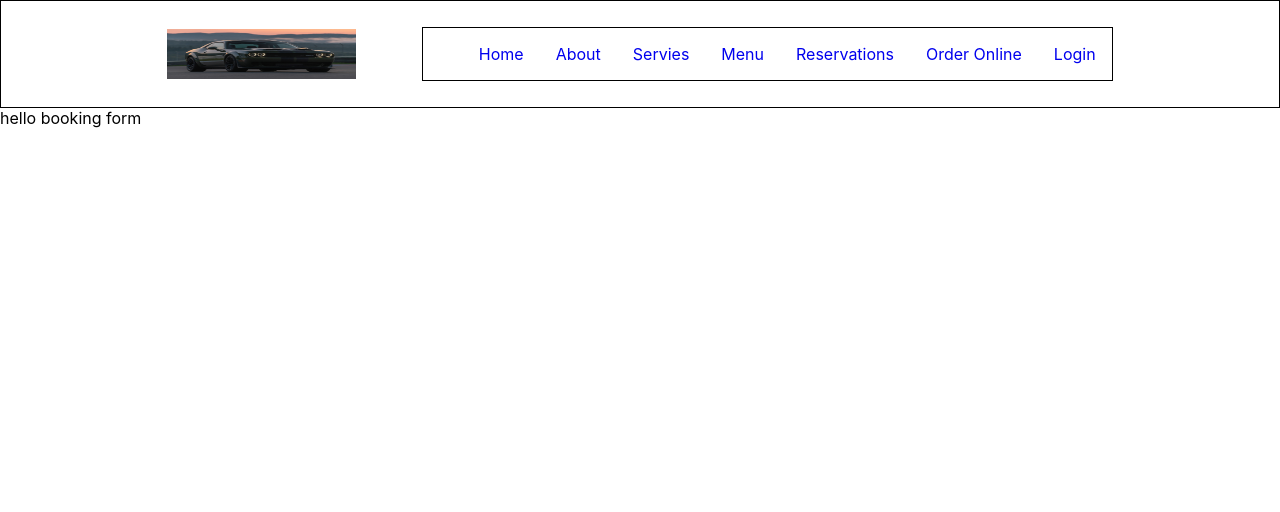
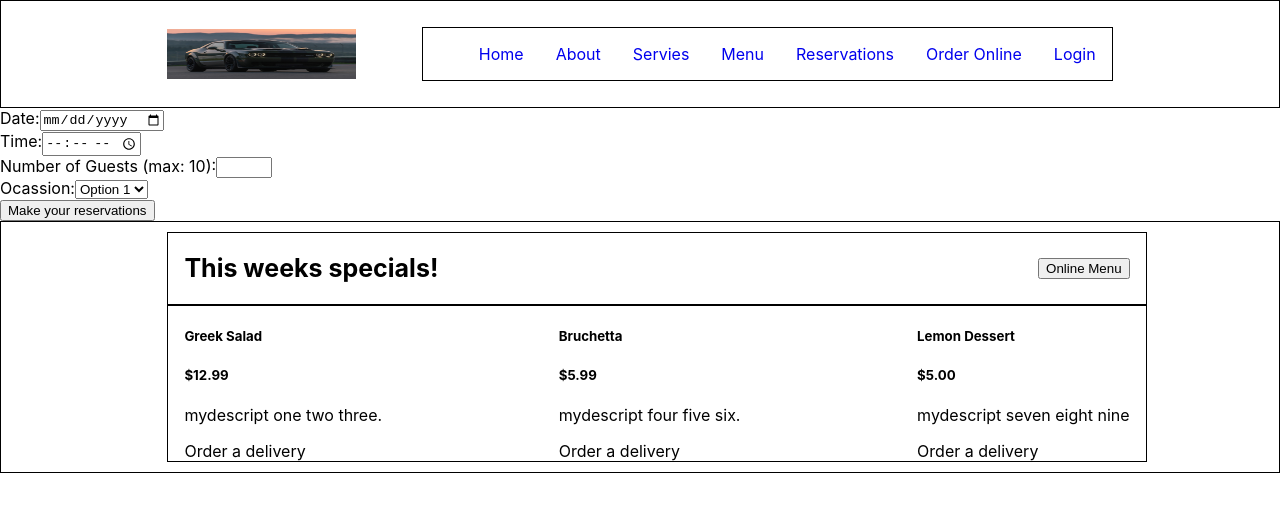
Before and after one commit to Kabir1112918/meta-frontend-capstone-project, a React (Create React App) app: page / in a window 1280 px wide. Shown: the top 512 px of the page. Built offline with nearby package versions, Linux system fonts and the light colour scheme.

Commit message:
Menu compoent and bookingform basic setup

```diff
--- a/src/App.css
+++ b/src/App.css
@@ -144,6 +144,38 @@ Footer h3 {
 
 }
 
+/* Menu Css */
+div.items {
+    width: 100%;
+    display: flex;
+    flex-wrap: nowrap;
+    justify-content: space-between;
+    align-items: center;
+    padding: 0 1em;
+    border: 1px solid black;
+
+}
+
+div.menu {
+    display: flex;
+    flex-direction: column;
+    flex-wrap: wrap;
+    justify-content: space-between;
+    align-items: center;
+    padding: 10px 13%;
+    border: 1px solid black;
+    /* box-sizing: border-box; */
+}
+
+div.week-special {
+    width: 100%;
+    display: flex;
+    flex-wrap: nowrap;
+    justify-content: space-between;
+    align-items: center;
+    padding: 0 1em;
+    border: 1px solid black;
+}
 @media only screen and (max-width: 800px) {
     .navbar{
         padding: 1%;
--- a/src/App.js
+++ b/src/App.js
@@ -4,6 +4,7 @@ import Nav from './components/Nav';
 import Header from './components/Header';
 import Footer from './components/Footer';
 import Bookingform from './components/Bookingform';
+import Menu from './components/Menu';
 
 const App = () => {
   return (
@@ -12,6 +13,7 @@ const App = () => {
       {/* <Header/>
       <Footer/> */}
       <Bookingform/>
+      <Menu/>
     </div>
   );
 };
--- a/src/components/Bookingform.js
+++ b/src/components/Bookingform.js
@@ -1,12 +1,33 @@
 import React, { useState } from 'react';
-import flogo from '../assets/flogo.jpg';
 
 const Bookingform = () => {
 
   return (
-    <>
-    hello booking form
-    </>
+    <form action="#" method="post">
+      <div>
+        <label for="date">Date:</label>
+        <input type="date" id="date" name="date"/>
+      </div>
+      <div>
+        <label for="time">Time:</label>
+        <input type="time" id="time" name="time"/>
+      </div>
+      <div>
+        <label for="quantity">Number of Guests (max: 10):</label>
+        <input type="number" id="quantity" name="quantity" min="1" max="10"/>
+      </div>
+      <div>
+        <label for="dropdown">Ocassion:</label>
+        <select id="dropdown" name="dropdown">
+          <option value="option1">Option 1</option>
+          <option value="option2">Option 2</option>
+          <option value="option3">Option 3</option>
+        </select>
+      </div>
+      <div>
+        <button type="submit">Make your reservations</button>
+      </div>
+    </form>
   );
 };
 
--- /dev/null
+++ b/src/components/Item.js
@@ -0,0 +1,18 @@
+import React, { useState } from 'react';
+
+const Item = (props) => {
+    const { name, price, description } = props.food;
+
+  return (
+    <div>
+        {/* <img src={props.imgage}></img> */}
+        <h5>{name}</h5>
+        <h5>{price}</h5>
+        <p>{description}</p>
+        <a>Order a delivery</a>
+        {/* <img src={props.icon}></img> */}
+    </div>
+  );
+};
+
+export default Item;
--- /dev/null
+++ b/src/components/Menu.js
@@ -0,0 +1,36 @@
+import React, { useState } from 'react';
+import Item from './Item';
+
+const Menu = () => {
+    const [food, setfood] = useState([
+        {name:'Greek Salad',
+         price:'$12.99',
+         description:'mydescript one two three.',
+        },
+        {name:'Bruchetta',
+         price:'$5.99',
+         description:'mydescript four five six.',
+        },
+        {name:'Lemon Dessert',
+         price:'$5.00',
+         description:'mydescript seven eight nine',
+        },
+    ])
+
+  return (
+    <div className='menu'>
+        <div className='week-special'>
+            <h2>This weeks specials!</h2>
+            <button>Online Menu</button>
+        </div>
+
+        <div className='items'>
+            <Item food={food[0]}/>
+            <Item food={food[1]}/>
+            <Item food={food[2]}/>
+        </div>
+    </div>
+  );
+};
+
+export default Menu;
```
